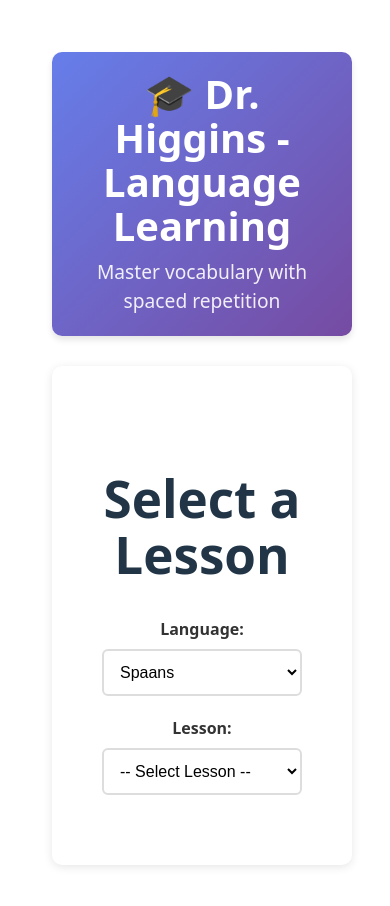
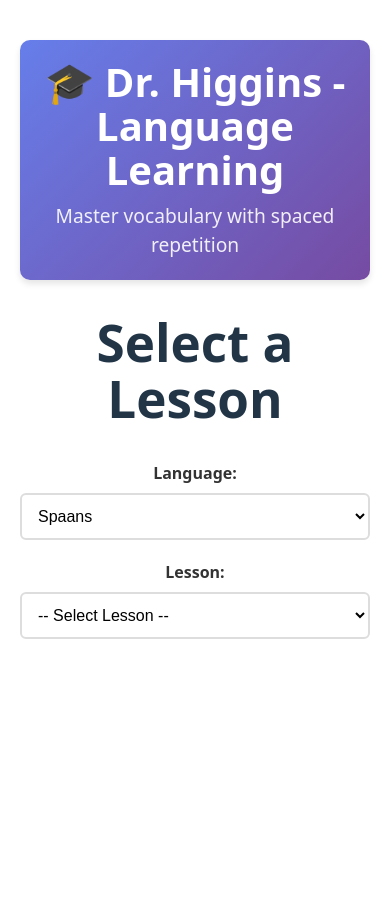
Before and after one commit to amarillion/higgins, a Vue app: page / in a window 390 px wide. Shown: the top 906 px of the page. After the commit the page ends 844 px from the top, so only its background shows below. Built offline with nearby package versions, Linux system fonts and the light colour scheme.

Commit message:
Lots of style improvements for mobile use

```diff
--- a/src/App.vue
+++ b/src/App.vue
@@ -21,13 +21,7 @@ const goBackToSelection = () => {
 </script>
 
 <template>
-  <div class="app">
-    <header class="app-header">
-      <h1>🎓 Dr. Higgins - Language Learning</h1>
-      <p>Master vocabulary with spaced repetition</p>
-    </header>
-
-    <main class="app-main">
+  <main>
     <LessonSelector
       v-if="!selectedLesson"
       @lesson-selected="handleLessonSelected"
@@ -38,43 +32,12 @@ const goBackToSelection = () => {
       @go-back="goBackToSelection"
     />
   </main>
-  </div>
 </template>
 
 <style scoped>
-.app {
+main {
   max-width: 1200px;
   margin: 0 auto;
-  padding: 20px;
   min-height: 100vh;
 }
-
-.app-header {
-  text-align: center;
-  margin-bottom: 30px;
-  padding: 20px;
-  background: linear-gradient(135deg, #667eea 0%, #764ba2 100%);
-  color: white;
-  border-radius: 10px;
-  box-shadow: 0 4px 6px rgba(0, 0, 0, 0.1);
-}
-
-.app-header h1 {
-  margin: 0 0 10px 0;
-  font-size: 2.5em;
-  font-weight: bold;
-}
-
-.app-header p {
-  margin: 0;
-  font-size: 1.2em;
-  opacity: 0.9;
-}
-
-.app-main {
-  background: white;
-  border-radius: 10px;
-  box-shadow: 0 2px 10px rgba(0, 0, 0, 0.1);
-  padding: 30px;
-}
 </style>
--- /dev/null
+++ b/src/components/AppHeader.vue
@@ -0,0 +1,32 @@
+<script setup lang="ts">
+</script>
+<template>
+	<header class="app-header">
+		<h1>🎓 Dr. Higgins - Language Learning</h1>
+		<p>Master vocabulary with spaced repetition</p>
+	</header>
+</template>
+<style scoped>
+.app-header {
+  text-align: center;
+  margin-bottom: 30px;
+  padding: 20px;
+  background: linear-gradient(135deg, #667eea 0%, #764ba2 100%);
+  color: white;
+  border-radius: 10px;
+  box-shadow: 0 4px 6px rgba(0, 0, 0, 0.1);
+}
+
+.app-header h1 {
+  margin: 0 0 10px 0;
+  font-size: 2.5em;
+  font-weight: bold;
+}
+
+.app-header p {
+	margin: 0;
+	font-size: 1.2em;
+	opacity: 0.9;
+}
+
+</style>
--- a/src/components/KeyboardInput.vue
+++ b/src/components/KeyboardInput.vue
@@ -57,7 +57,6 @@ defineExpose({
 
 <template>
 	<div class="keyboard-input">
-		<h2>Question</h2>
 
 		<div class="question-container">
 			<p class="question">{{ question }}</p>
--- a/src/components/LessonPage.vue
+++ b/src/components/LessonPage.vue
@@ -156,7 +156,7 @@ onMounted(() => {
 	<div class="lesson-page">
 		<div class="lesson-header">
 			<button @click="emit('goBack')" class="back-button">← Back to Lessons</button>
-			<h1>{{ props.selectedLesson.language }} - {{ props.selectedLesson.lessonName }}</h1>
+			<h3>{{ props.selectedLesson.language }} - {{ props.selectedLesson.lessonName }}</h3>
 		</div>
 
 		<div v-if="loading" class="loading">
--- a/src/components/LessonSelector.vue
+++ b/src/components/LessonSelector.vue
@@ -1,5 +1,6 @@
 <script setup lang="ts">
 import { ref, onMounted, computed } from 'vue';
+import AppHeader from './AppHeader.vue';
 
 interface LessonDirectory {
 	[language: string]: string[],
@@ -90,6 +91,7 @@ onMounted(() => {
 
 <template>
 	<div class="lesson-selector">
+		<AppHeader />
 		<h1>Select a Lesson</h1>
 
 		<div v-if="loading" class="loading">
--- a/src/components/MultipleChoiceInput.vue
+++ b/src/components/MultipleChoiceInput.vue
@@ -82,7 +82,6 @@ defineExpose({
 
 <template>
 	<div class="multiple-choice-input">
-		<h2>Question</h2>
 
 		<div class="question-container">
 			<p class="question">{{ question }}</p>
--- a/src/components/ProgressView.vue
+++ b/src/components/ProgressView.vue
@@ -30,23 +30,15 @@ const toggleHowItWorks = () => {
 </script>
 <template>
 	<div class="progress-view">
-		<h2>Progress</h2>
-
+		<h3>Progress</h3>
 		<div class="stats">
 			<div class="stat">
-				<span class="label">Questions Asked:</span>
+				<span class="label">Questions Asked: </span>
 				<span class="value">{{ progress.counter }}</span>
-			</div>
-			<div class="stat">
-				<span class="label">Status:</span>
-				<span class="value" :class="{ 'finished': progress.isFinished }">
-					{{ progress.isFinished ? 'Completed!' : 'In Progress' }}
-				</span>
 			</div>
 		</div>
 
 		<div class="bins">
-			<h3>Learning Bins</h3>
 			<div class="bins-container">
 				<div
 					v-for="binData in progress.bins"
@@ -95,12 +87,6 @@ const toggleHowItWorks = () => {
 	display: flex;
 	gap: 20px;
 	margin-bottom: 20px;
-}
-
-.stat {
-	display: flex;
-	flex-direction: column;
-	gap: 4px;
 }
 
 .label {
--- a/src/style.css
+++ b/src/style.css
@@ -61,7 +61,7 @@ button:focus-visible {
 #app {
   max-width: 1280px;
   margin: 0 auto;
-  padding: 2rem;
+  padding: 0;
   text-align: center;
 }
 
```
Lines whose indentation alone changed are shown as unchanged.
